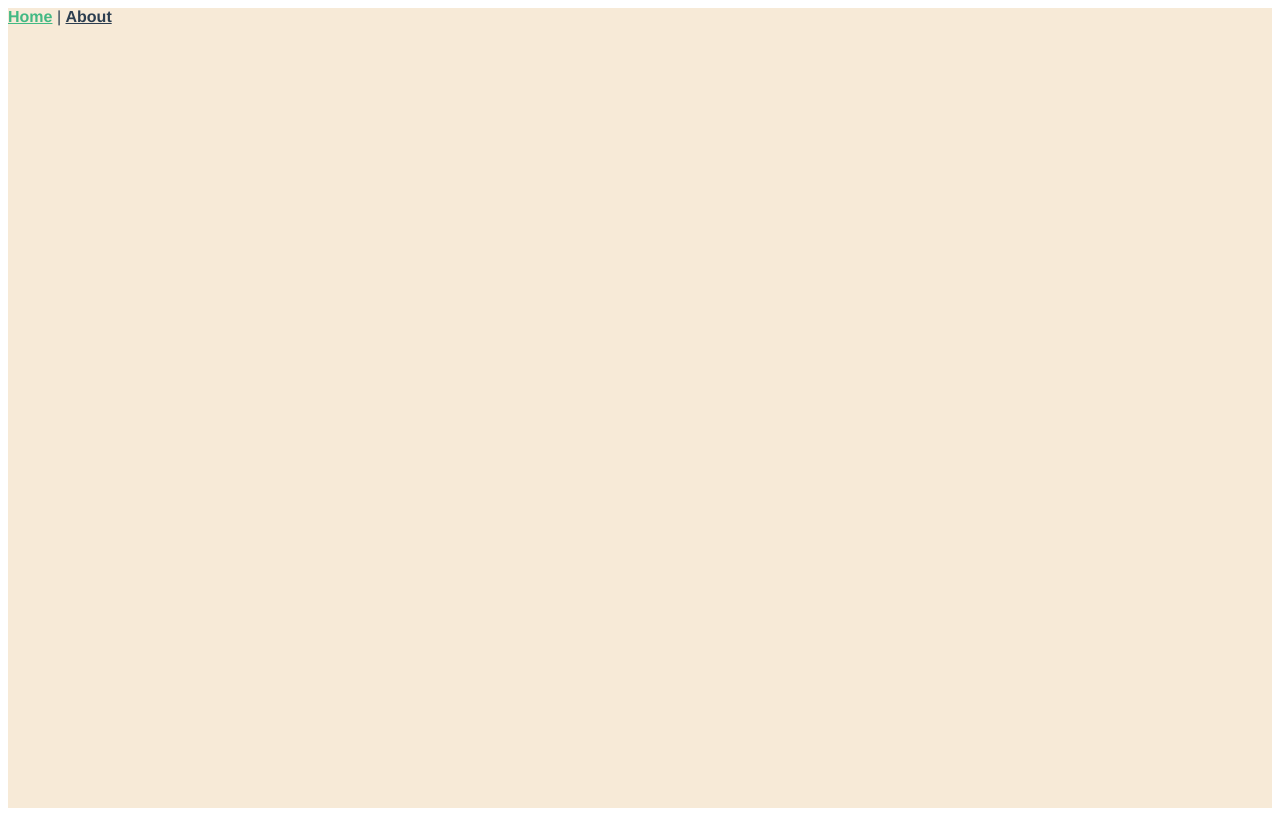
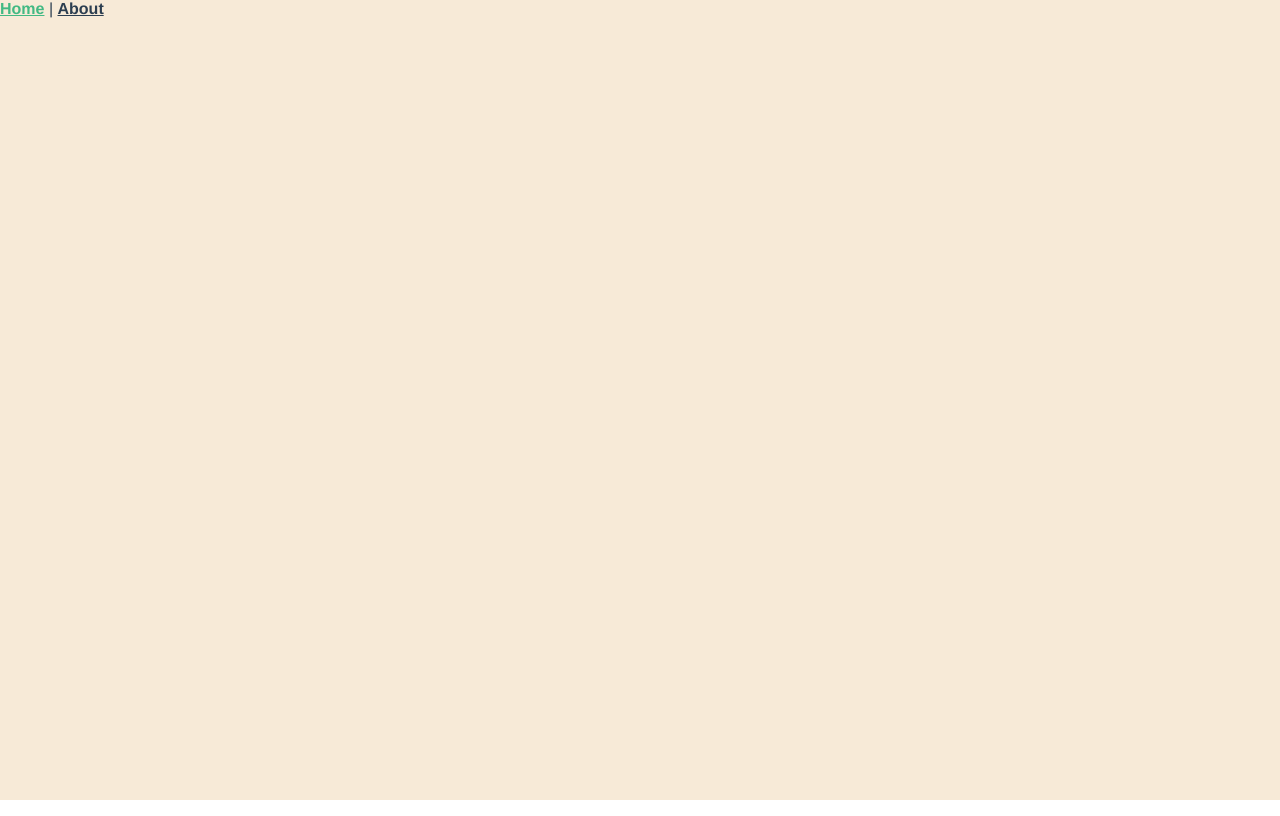
Before and after one commit to erdem-muhammed/Final-Project, a Vue app in the folder frontend/: page /#/ in a window 1280 px wide. Built offline with nearby package versions, Linux system fonts and the light colour scheme.

Commit message:
margin removed from body

```diff
--- a/frontend/src/App.vue
+++ b/frontend/src/App.vue
@@ -19,6 +19,9 @@
   margin: 0;
   padding: 0;
 }
+body {
+  margin: 0 !important;
+}
 
 #nav {
   margin: 0;
```
